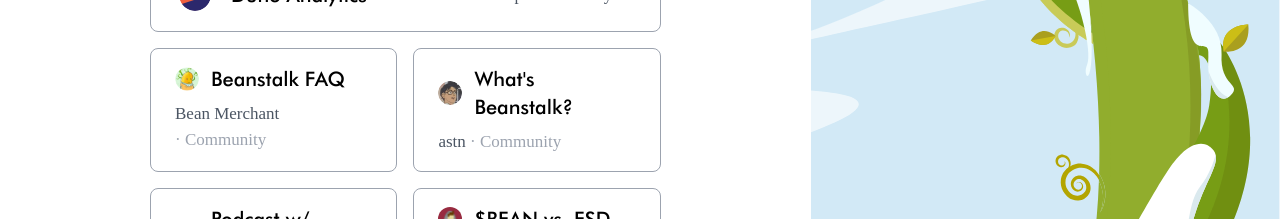
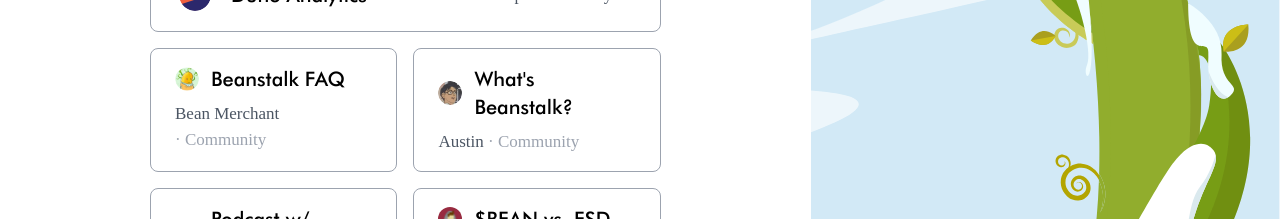
Before and after one commit to BeanstalkFarms/Beanstalk-Landing, a Next.js app: page / in a window 1280 px wide. Shown: the part 880-1099 px from the top of the page. Built offline with nearby package versions, Linux system fonts and the light colour scheme; a web font is replaced by a local one.

Commit message:
Update Austin

```diff
--- a/pages/index.tsx
+++ b/pages/index.tsx
@@ -121,7 +121,7 @@
                 </ContributorButton>
                 <ContributorButton
                   href="https://mirror.xyz/astn.eth/LeuGtteOh8N0GVHwuPL4R1TIPXmjQuZQFzGObCLezUM"
-                  name="astn"
+                  name="Austin"
                   avatar="/icon/astn.png">
                   What&apos;s Beanstalk?
                 </ContributorButton>
```
